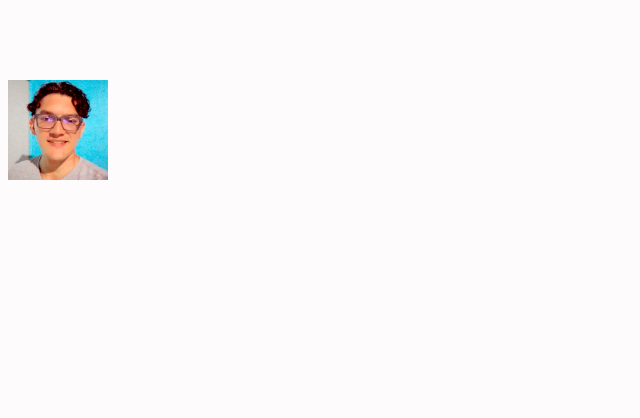
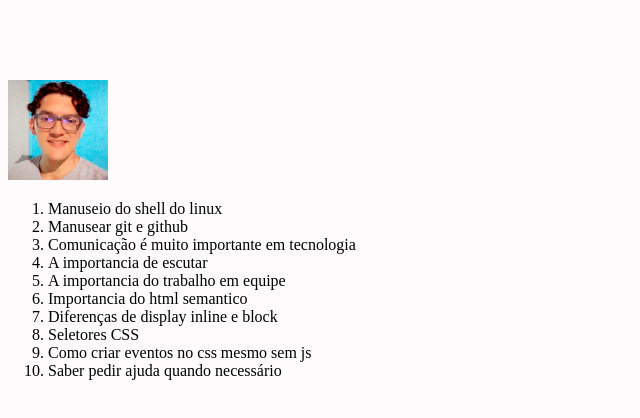
Before and after one commit to pedro-henrique-a-silva/lessons-learned, a website: page index.html in a window 1280 px wide. Shown: the part 70-488 px from the top of the page, without its empty margins (0-640 px from the left). Drawn offline with Linux system fonts and the light colour scheme.

Commit message:
Requisito 4 concluido

```diff
--- a/index.html
+++ b/index.html
@@ -18,6 +18,21 @@
     <section>
       <img id="minha_foto" src="perfil.jpeg" alt="foto de um rapaz sorrindo">
     </section>
+
+    <section>
+      <ol id="licoes_aprendidas">
+        <li>Manuseio do shell do linux</li>
+        <li>Manusear git e github</li>
+        <li>Comunicação é muito importante em tecnologia</li>
+        <li>A importancia de escutar</li>
+        <li>A importancia do trabalho em equipe</li>
+        <li>Importancia do html semantico</li>
+        <li>Diferenças de display inline e block</li>
+        <li>Seletores CSS</li>
+        <li>Como criar eventos no css mesmo sem js</li>
+        <li>Saber pedir ajuda quando necessário</li>
+      </ol>
+    </section>
   </main>
 
 </body>
```
